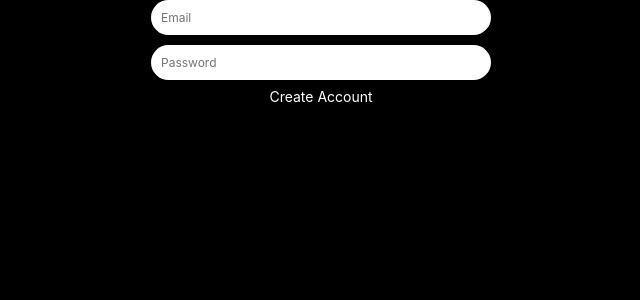
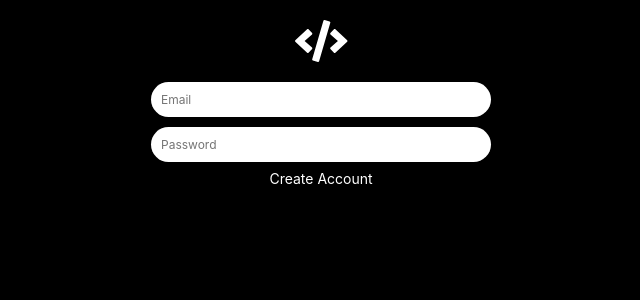
Before and after one commit to j9972/MyBlog, a React (Create React App) app: page / in a window 1280 px wide. Shown: the top 300 px of the page, without its empty margins (351-991 px from the left). Built offline with nearby package versions, Linux system fonts and the light colour scheme.

Commit message:
i add Icon of Code

```diff
--- a/src/LogInPage.css
+++ b/src/LogInPage.css
@@ -40,3 +40,7 @@
   margin-left: 40%;
   align-items: center;
 }
+
+.Icon {
+  margin: 20px;
+}
--- a/src/components/App.js
+++ b/src/components/App.js
@@ -1,4 +1,6 @@
 import React, { useState } from 'react';
+import { FontAwesomeIcon } from "@fortawesome/react-fontawesome";
+import { faCode } from "@fortawesome/free-solid-svg-icons";
 //import AppRouter from 'components/Router'
 
 const App = () => {
@@ -25,6 +27,7 @@
   return (
     <>
       <form className="container" onSubmit={onSubmit} >
+        <FontAwesomeIcon className="Icon" icon={faCode} size="3x"/>
         <input name="email" type="text" placeholder="Email" className="authInput" required value={email} onChange={onChange}/>
         <input name="password" type="password" placeholder="Password" className="authInput" required value={password} onChange={onChange}/>
         <input type="submit" value={newAccount ? "Create Account" : "Sign In"} />
```
